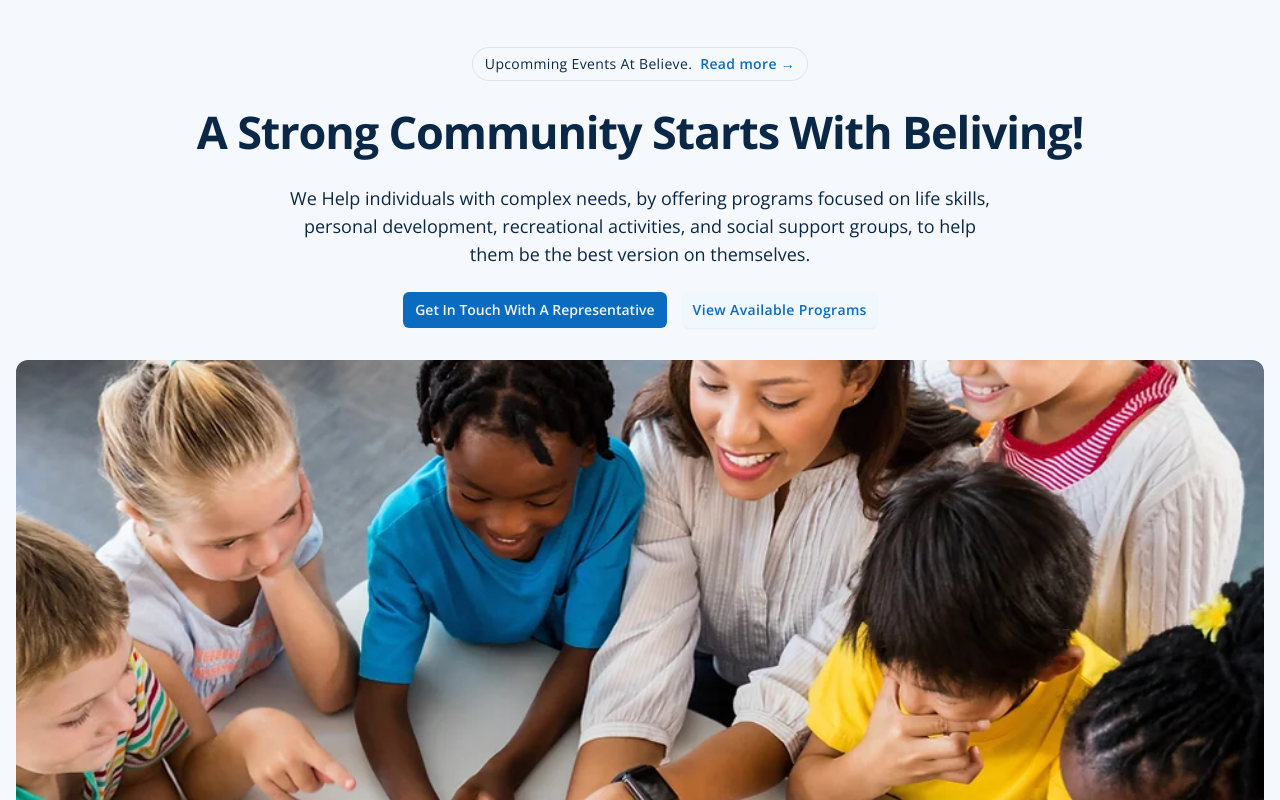
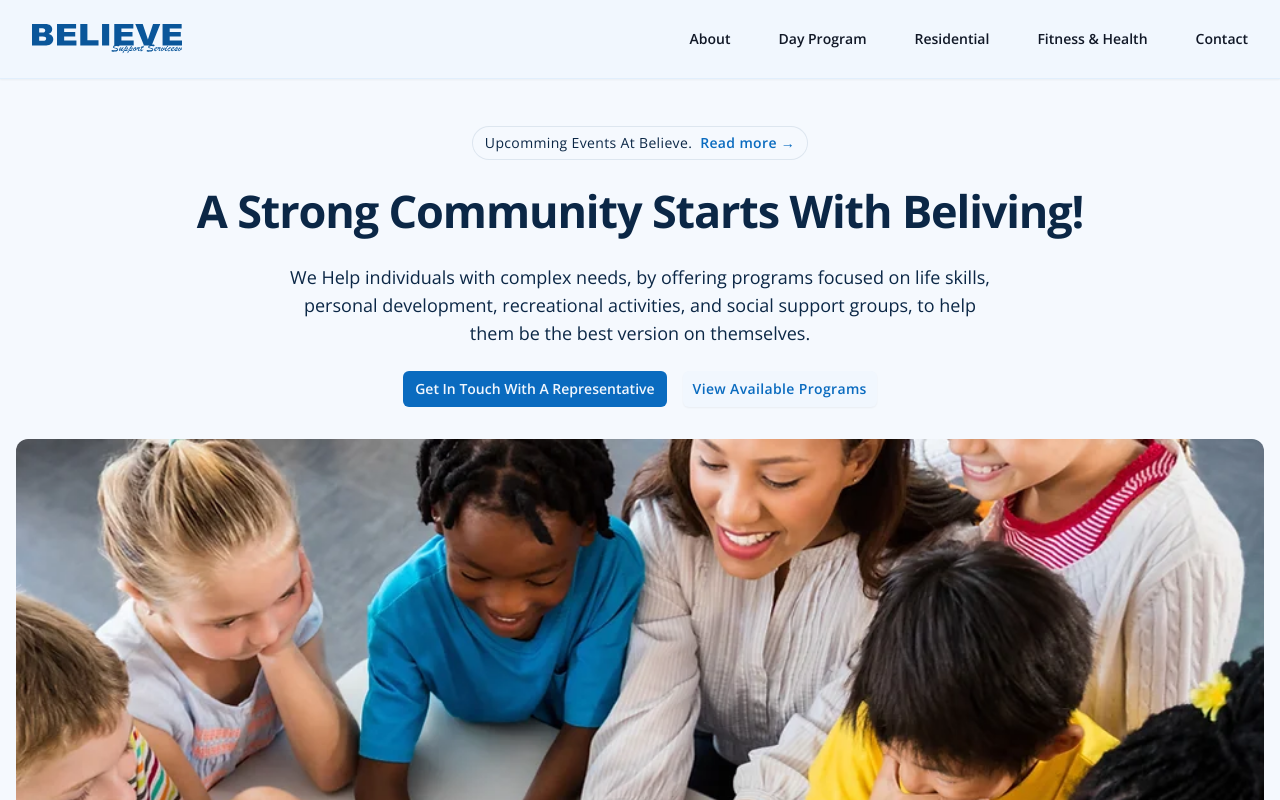
Before and after one commit to Justin-Bento/believe-support-services, a Next.js app: page / in a window 1280 px wide. Shown: the top 800 px of the page. Built offline with nearby package versions, Linux system fonts and the light colour scheme.

Commit message:
created an appbar component to change pages and imported it into main page

```diff
--- /dev/null
+++ b/src/components/Appbar.tsx
@@ -0,0 +1,84 @@
+import { useState } from 'react'
+import { Dialog } from '@headlessui/react'
+import { AiOutlineMenu, AiOutlineClose } from 'react-icons/ai'
+import Link from 'next/link'
+import Logo from "@/components/Logo"
+const navigation = [
+  { name: 'About', href: '#' },
+  { name: 'Day Program', href: '#' },
+  { name: 'Residential', href: '#' },
+  { name: 'Fitness & Health', href: '#' },
+  { name: 'Contact', href: '#' },
+]
+
+export default function Example() {
+  const [mobileMenuOpen, setMobileMenuOpen] = useState(false)
+
+  return (
+    <header className="border-b shadow-sm bg-primary-50 border-primary-100">
+      <nav className="flex items-center justify-between p-6 mx-auto max-w-7xl lg:px-8" aria-label="Global">
+        <div className="flex items-center lg:flex-1">
+          <Link href="/" className="-m-1.5 p-1.5">
+            <span className="sr-only">Believe Support Services</span>
+            <Logo fill="#0a569a" />
+          </Link>
+        </div>
+        <div className="flex lg:hidden">
+          <button
+            type="button"
+            className="-m-2.5 inline-flex items-center justify-center rounded-md p-2.5 text-gray-700"
+            onClick={() => setMobileMenuOpen(true)}
+          >
+            <span className="sr-only">Open main menu</span>
+            <AiOutlineMenu className="w-6 h-6" aria-hidden="true" />
+          </button>
+        </div>
+        <div className="hidden lg:flex lg:gap-x-12">
+          {navigation.map((item) => (
+            <a key={item.name} href={item.href} className="text-sm font-semibold leading-6 text-gray-900">
+              {item.name}
+            </a>
+          ))}
+        </div>
+      </nav>
+      <Dialog as="div" className="lg:hidden" open={mobileMenuOpen} onClose={setMobileMenuOpen}>
+        <div className="fixed inset-0 z-10" />
+        <Dialog.Panel className="fixed inset-y-0 right-0 z-10 w-full px-6 py-6 overflow-y-auto bg-primary-50 sm:max-w-sm sm:ring-1 sm:ring-gray-900/10">
+          <div className="flex items-center justify-between">
+            <a href="#" className="-m-1.5 p-1.5">
+              <span className="sr-only">Your Company</span>
+              <img
+                className="w-auto h-8"
+                src="https://tailwindui.com/img/logos/mark.svg?color=indigo&shade=600"
+                alt=""
+              />
+            </a>
+            <button
+              type="button"
+              className="-m-2.5 rounded-md p-2.5 text-gray-700"
+              onClick={() => setMobileMenuOpen(false)}
+            >
+              <span className="sr-only">Close menu</span>
+              <AiOutlineClose className="w-6 h-6" aria-hidden="true" />
+            </button>
+          </div>
+          <div className="flow-root mt-6">
+            <div className="-my-6 divide-y divide-gray-500/10">
+              <div className="py-6 space-y-2">
+                {navigation.map((item) => (
+                  <a
+                    key={item.name}
+                    href={item.href}
+                    className="block px-3 py-2 -mx-3 text-base font-semibold leading-7 text-gray-900 rounded-lg hover:bg-gray-50"
+                  >
+                    {item.name}
+                  </a>
+                ))}
+              </div>
+            </div>
+          </div>
+        </Dialog.Panel>
+      </Dialog>
+    </header>
+  )
+}
--- a/src/pages/index.tsx
+++ b/src/pages/index.tsx
@@ -2,6 +2,7 @@ import Head from "next/head";
 import Image from "next/image";
 import Link from "next/link";
 import { AiOutlineLink } from "react-icons/ai";
+import Appbar from "@/components/Appbar";
 
 export default function index() {
   return (
@@ -10,6 +11,7 @@ export default function index() {
         <title>Believe Support Services</title>
         <meta name="description" content="Helping individuals with complex needs to help them be the best version on themselves and their community." />
       </Head>
+      <Appbar />
       <main className="container p-4 mx-auto space-y-32">
         <Hero />
       </main>
```
